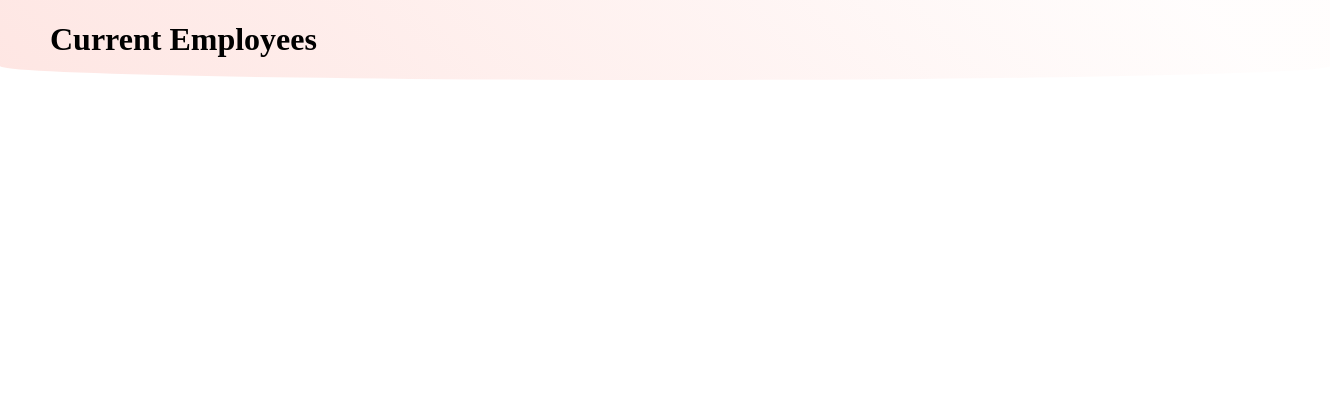
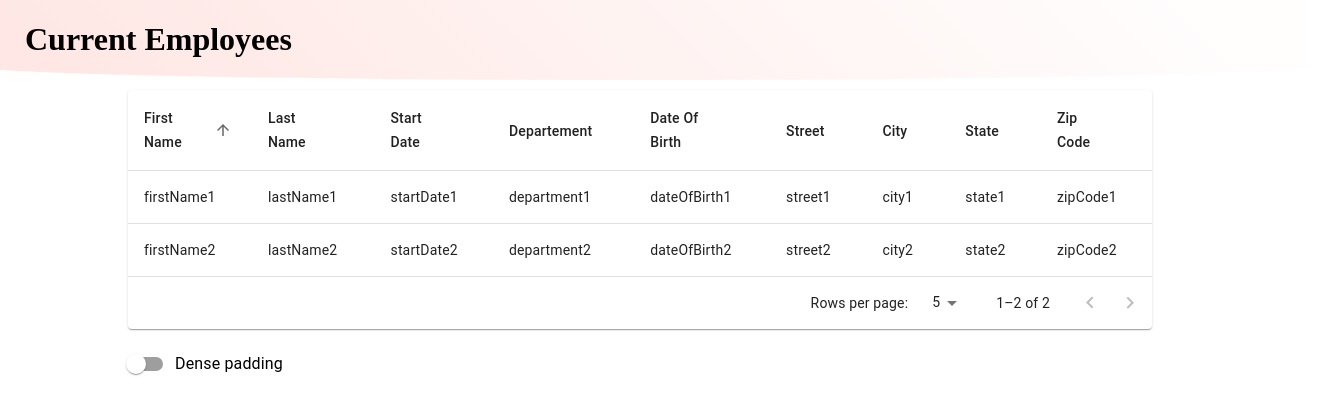
Before and after one commit to SamDASO/HRNet, a React (Vite) app: page /create in a window 1280 px wide. Shown: the top 414 px of the page, 1330 px wide, since content can reach past the window. Built offline with nearby package versions, Linux system fonts and the light colour scheme.

Commit message:
table working fine and integrated to the create page

```diff
--- /dev/null
+++ b/src/components/SortingTable/sortingTable.jsx
@@ -0,0 +1,275 @@
+import { useState, useMemo } from 'react';
+import PropTypes from 'prop-types';
+import Box from '@mui/material/Box';
+import Table from '@mui/material/Table';
+import TableBody from '@mui/material/TableBody';
+import TableCell from '@mui/material/TableCell';
+import TableContainer from '@mui/material/TableContainer';
+import TableHead from '@mui/material/TableHead';
+import TablePagination from '@mui/material/TablePagination';
+import TableRow from '@mui/material/TableRow';
+import TableSortLabel from '@mui/material/TableSortLabel';
+import Paper from '@mui/material/Paper';
+import FormControlLabel from '@mui/material/FormControlLabel';
+import Switch from '@mui/material/Switch';
+import { visuallyHidden } from '@mui/utils';
+
+
+function descendingComparator(a, b, orderBy) {
+  if (b[orderBy] < a[orderBy]) {
+    return -1;
+  }
+  if (b[orderBy] > a[orderBy]) {
+    return 1;
+  }
+  return 0;
+}
+
+function getComparator(order, orderBy) {
+  return order === 'desc'
+    ? (a, b) => descendingComparator(a, b, orderBy)
+    : (a, b) => -descendingComparator(a, b, orderBy);
+}
+
+function stableSort(array, comparator) {
+  const stabilizedThis = array.map((el, index) => [el, index]);
+  stabilizedThis.sort((a, b) => {
+    const order = comparator(a[0], b[0]);
+    if (order !== 0) {
+      return order;
+    }
+    return a[1] - b[1];
+  });
+  return stabilizedThis.map((el) => el[0]);
+}
+
+const headCells = [
+  {
+    id: 'firstName',
+    numeric: false,
+    disablePadding: false,
+    label: 'First Name',
+  },
+  {
+    id: 'lastName',
+    numeric: false,
+    disablePadding: false,
+    label: 'Last Name',
+  },
+  {
+    id: 'startDate',
+    numeric: false,
+    disablePadding: false,
+    label: 'Start Date',
+  },
+  {
+    id: 'department',
+    numeric: false,
+    disablePadding: false,
+    label: 'Departement',
+  },
+  {
+    id: 'dateOfBirth',
+    numeric: false,
+    disablePadding: false,
+    label: 'Date Of Birth',
+  },
+  {
+    id: 'street',
+    numeric: false,
+    disablePadding: false,
+    label: 'Street',
+  },
+  {
+    id: 'city',
+    numeric: false,
+    disablePadding: false,
+    label: 'City',
+  },
+  {
+    id: 'state',
+    numeric: false,
+    disablePadding: false,
+    label: 'State',
+  },
+  {
+    id: 'zipCode',
+    numeric: false,
+    disablePadding: false,
+    label: 'Zip Code',
+  },
+
+];
+
+
+function EnhancedTableHead(props) {
+  const { order, orderBy, onRequestSort } =
+    props;
+  const createSortHandler = (property) => (event) => {
+    onRequestSort(event, property);
+  };
+
+  return (
+    <TableHead>
+      <TableRow>
+        {headCells.map((headCell) => (
+          <TableCell
+            key={headCell.id}
+            align={headCell.numeric ? 'right' : 'left'}
+            padding={headCell.disablePadding ? 'none' : 'normal'}
+            sortDirection={orderBy === headCell.id ? order : false}
+          >
+            <TableSortLabel
+              active={orderBy === headCell.id}
+              direction={orderBy === headCell.id ? order : 'asc'}
+              onClick={createSortHandler(headCell.id)}
+            >
+              {headCell.label}
+              {orderBy === headCell.id ? (
+                <Box component="span" sx={visuallyHidden}>
+                  {order === 'desc' ? 'sorted descending' : 'sorted ascending'}
+                </Box>
+              ) : null}
+            </TableSortLabel>
+          </TableCell>
+        ))}
+      </TableRow>
+    </TableHead>
+  );
+}
+
+EnhancedTableHead.propTypes = {
+  numSelected: PropTypes.number.isRequired,
+  onRequestSort: PropTypes.func.isRequired,
+  onSelectAllClick: PropTypes.func.isRequired,
+  order: PropTypes.oneOf(['asc', 'desc']).isRequired,
+  orderBy: PropTypes.string.isRequired,
+  rowCount: PropTypes.number.isRequired,
+};
+
+
+function SortingTable({employeesData}) {
+  const [order, setOrder] = useState('asc');
+  const [orderBy, setOrderBy] = useState('firstName');
+  const [page, setPage] = useState(0);
+  const [dense, setDense] = useState(false);
+  const [rowsPerPage, setRowsPerPage] = useState(5);
+
+  const handleRequestSort = (event, property) => {
+    const isAsc = orderBy === property && order === 'asc';
+    setOrder(isAsc ? 'desc' : 'asc');
+    setOrderBy(property);
+  };
+
+  const handleChangePage = (event, newPage) => {
+    setPage(newPage);
+  };
+
+  const handleChangeRowsPerPage = (event) => {
+    setRowsPerPage(parseInt(event.target.value, 10));
+    setPage(0);
+  };
+
+  const handleChangeDense = (event) => {
+    setDense(event.target.checked);
+  };
+
+  // Avoid a layout jump when reaching the last page with empty rows.
+  const emptyRows =
+    page > 0 ? Math.max(0, (1 + page) * rowsPerPage - employeesData.length) : 0;
+
+  const visibleRows = useMemo(
+    () =>
+      stableSort(employeesData, getComparator(order, orderBy)).slice(
+        page * rowsPerPage,
+        page * rowsPerPage + rowsPerPage,
+      ),
+    [order, orderBy, page, rowsPerPage, employeesData],
+  );
+
+  return (
+    <Box sx={{ width: '80%' }}>
+      <Paper sx={{ width: '100%', mb: 2 }}>
+        <TableContainer>
+          <Table
+            sx={{ minWidth: 750 }}
+            aria-labelledby="tableTitle"
+            size={dense ? 'small' : 'medium'}
+          >
+            <EnhancedTableHead
+              order={order}
+              orderBy={orderBy}
+              onRequestSort={handleRequestSort}
+              rowCount={employeesData.length}
+            />
+            <TableBody>
+              {visibleRows.map((row) => {
+
+                return (
+                    <TableRow
+                    hover
+                    role="checkbox"
+                    tabIndex={-1}
+                    key={row.id}
+                    sx={{ cursor: 'pointer' }}
+                  >
+                    <TableCell>{row.firstName}</TableCell>
+                    <TableCell >{row.lastName}</TableCell>
+                    <TableCell >{row.startDate}</TableCell>
+                    <TableCell >{row.department}</TableCell>
+                    <TableCell >{row.dateOfBirth}</TableCell>
+                    <TableCell >{row.street}</TableCell>
+                    <TableCell >{row.city}</TableCell>
+                    <TableCell >{row.state}</TableCell>
+                    <TableCell >{row.zipCode}</TableCell>
+                  </TableRow>
+                );
+              })}
+              {emptyRows > 0 && (
+                <TableRow
+                  style={{
+                    height: (dense ? 33 : 53) * emptyRows,
+                  }}
+                >
+                  <TableCell colSpan={9} />
+                </TableRow>
+              )}
+            </TableBody>
+          </Table>
+        </TableContainer>
+        <TablePagination
+          rowsPerPageOptions={[5, 10, 25]}
+          component="div"
+          count={employeesData.length}
+          rowsPerPage={rowsPerPage}
+          page={page}
+          onPageChange={handleChangePage}
+          onRowsPerPageChange={handleChangeRowsPerPage}
+        />
+      </Paper>
+      <FormControlLabel
+        control={<Switch checked={dense} onChange={handleChangeDense} />}
+        label="Dense padding"
+      />
+    </Box>
+  );
+}
+
+SortingTable.propTypes = {
+employeesData: PropTypes.arrayOf(
+    PropTypes.shape({
+        id: PropTypes.number.isRequired,
+        firstName: PropTypes.string.isRequired,
+        lastName: PropTypes.string.isRequired,
+        startDate: PropTypes.any.isRequired,
+        department: PropTypes.string.isRequired,
+        dateOfBirth: PropTypes.any.isRequired,
+        street: PropTypes.string.isRequired,
+        city: PropTypes.string.isRequired,
+        state: PropTypes.string.isRequired,
+        zipCode: PropTypes.any.isRequired
+    })
+).isRequired,
+}
+
+export default SortingTable;
--- a/src/pages/Create/create.jsx
+++ b/src/pages/Create/create.jsx
@@ -1,11 +1,41 @@
 import Header from "../../components/Header/header";
+import SortingTable from "../../components/SortingTable/sortingTable";
 import styles from "./create.module.scss"
 
+//data test - needs to be replace with the real data
+const data = [
+  {
+    id: 1,
+    firstName: 'firstName1',
+    lastName: 'lastName1',
+    startDate: 'startDate1',
+    department: 'department1',
+    dateOfBirth: 'dateOfBirth1',
+    street: 'street1' ,
+    city: 'city1',
+    state: 'state1',
+    zipCode: 'zipCode1',
+  },
+  {
+    id: 2,
+    firstName: 'firstName2',
+    lastName: 'lastName2',
+    startDate: 'startDate2',
+    department: 'department2',
+    dateOfBirth: 'dateOfBirth2',
+    street: 'street2' ,
+    city: 'city2',
+    state: 'state2',
+    zipCode: 'zipCode2',
+  },
+
+];
 function Create() {
 
   return (
       <div className={styles.container}>
         <Header title="Current Employees"/>
+        <SortingTable employeesData={data}/>
       </div>
   );
 }
--- a/src/pages/Create/create.module.scss
+++ b/src/pages/Create/create.module.scss
@@ -0,0 +1,7 @@
+.container {
+    display: flex;
+    flex-direction: column;
+    justify-content: center;
+    align-items: center;
+    margin: auto;
+}
```
